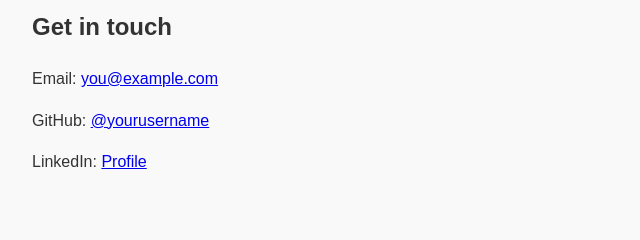
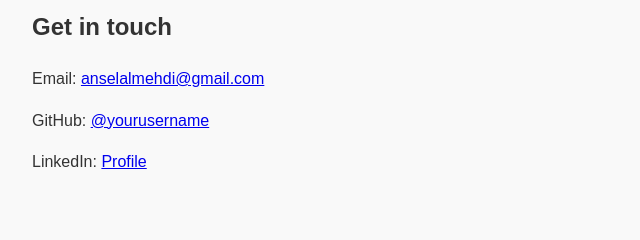
Before and after one commit to AnselAlMehdi/ansel_website, a plain HTML site: page contact.html in a window 1280 px wide. Shown: the part 161-401 px from the top of the page, 0-640 px from the left. Drawn offline with Linux system fonts and the light colour scheme.

Commit message:
Updated contact.html

```diff
--- a/contact.html
+++ b/contact.html
@@ -20,7 +20,7 @@
   <main>
     <section>
       <h2>Get in touch</h2>
-      <p>Email: <a href="mailto:you@example.com">you@example.com</a></p>
+      <p>Email: <a href="mailto:you@example.com">anselalmehdi@gmail.com</a></p>
       <p>GitHub: <a href="https://github.com/yourusername" target="_blank">@yourusername</a></p>
       <p>LinkedIn: <a href="https://linkedin.com/in/yourusername" target="_blank">Profile</a></p>
     </section>
```
